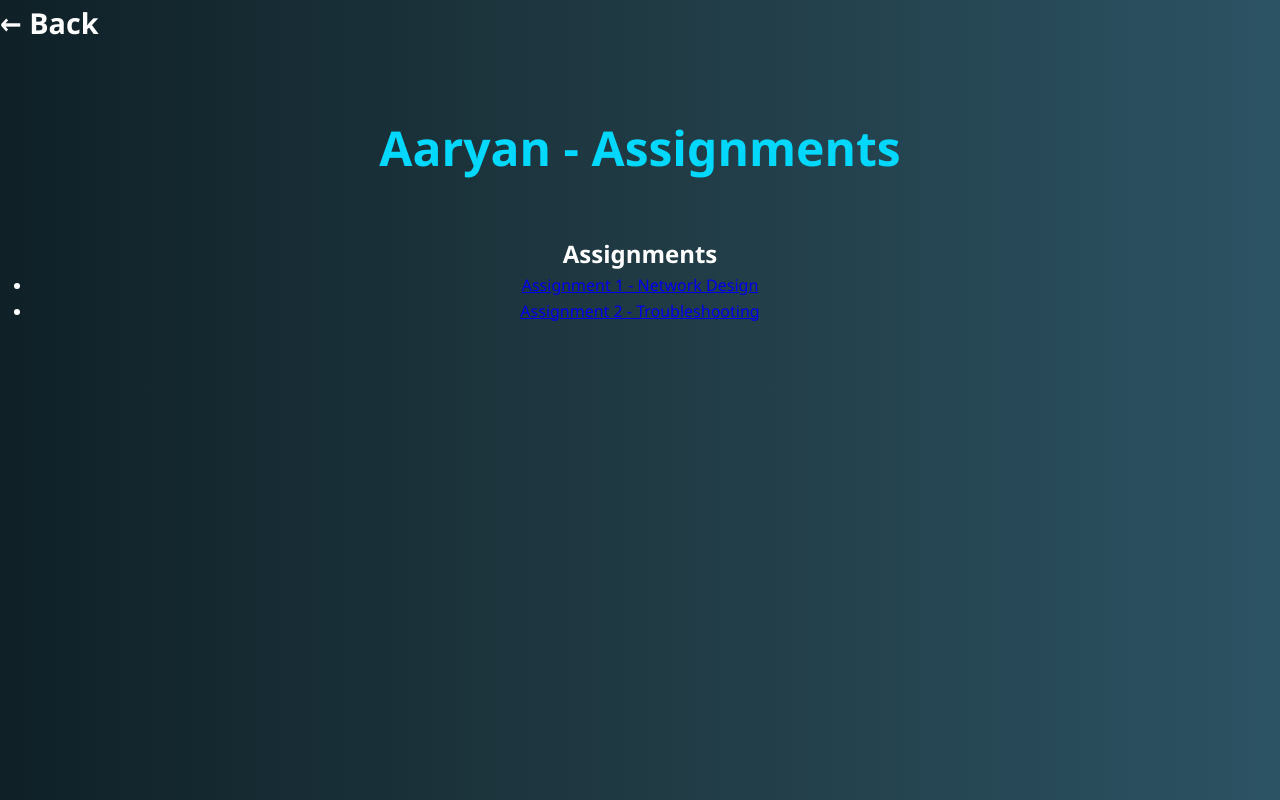
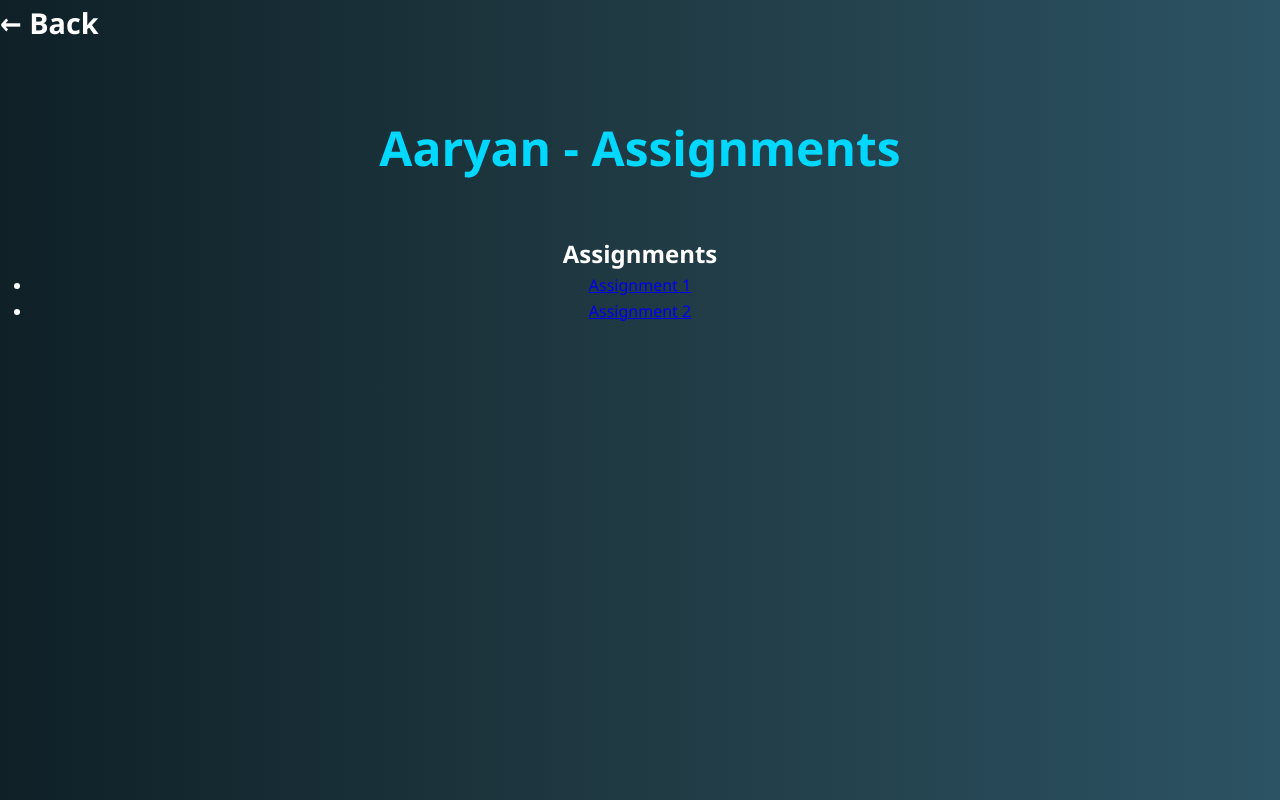
Before and after one commit to Rohan-Lynch/WEB, a plain HTML site: page members/aaryan.html in a window 1280 px wide. Drawn offline with Linux system fonts and the light colour scheme.

Commit message:
Update aaryan.html

```diff
--- a/members/aaryan.html
+++ b/members/aaryan.html
@@ -16,8 +16,8 @@
     <section class="team" style="margin-top: 3rem;">
       <h2>Assignments</h2>
       <ul class="file-list">
-        <li><a href="../pkt/aaryan_assignment1.pkt" download>Assignment 1 - Network Design</a></li>
-        <li><a href="../pkt/aaryan_assignment2.pkt" download>Assignment 2 - Troubleshooting</a></li>
+        <li><a href="../pkt/aaryan_assignment1.pkt" download>Assignment 1 </a></li>
+        <li><a href="../pkt/aaryan_assignment2.pkt" download>Assignment 2 </a></li>
       </ul>
     </section>
   </main>
```
